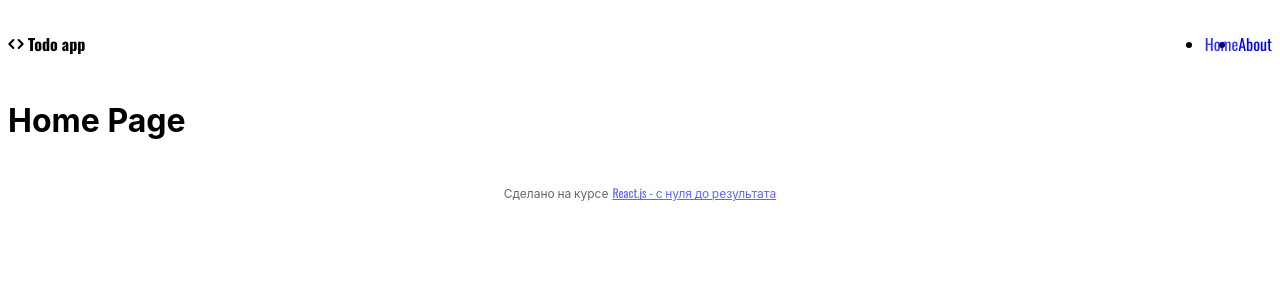
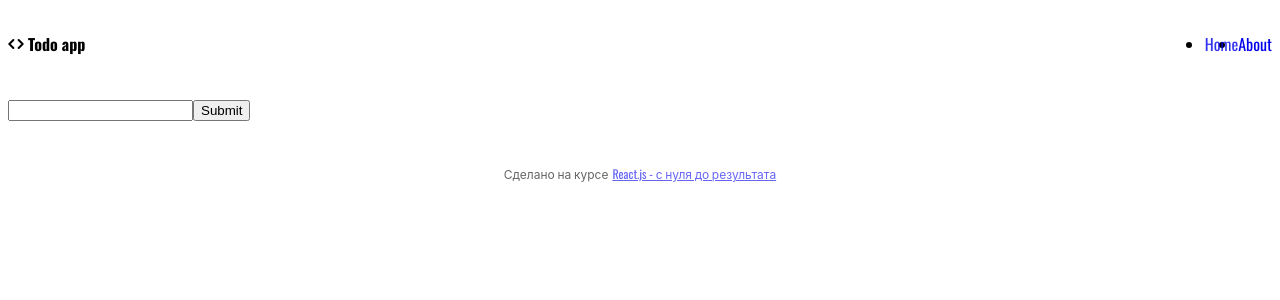
Before and after one commit to AlexSemWeb/tocode-todo, a React (Create React App) app: page / in a window 1280 px wide. Shown: the top 300 px of the page. Built offline with nearby package versions, Linux system fonts and the light colour scheme; a web font is replaced by a local one.

Commit message:
added form

```diff
--- a/src/pages/Home/Home.jsx
+++ b/src/pages/Home/Home.jsx
@@ -2,10 +2,33 @@
 
 import { Container } from '../../layouts'
 
+const Form = () => {
+  const [title, setTitle] = React.useState('')
+
+  const handleSubmit = () => {
+    event.preventDefault()
+
+    // reset
+    setTitle('')
+  }
+
+  return (
+    <form onSubmit={handleSubmit}>
+      <input
+        type='text'
+        required
+        value={title}
+        onChange={(e) => setTitle(e.target.value)}
+      />
+      <button type='submit'>Submit</button>
+    </form>
+  )
+}
+
 const HomePage = () => {
   return (
     <Container>
-      <h1 className='ui-title-1'>Home Page</h1>
+      <Form />
     </Container>
   )
 }
```
